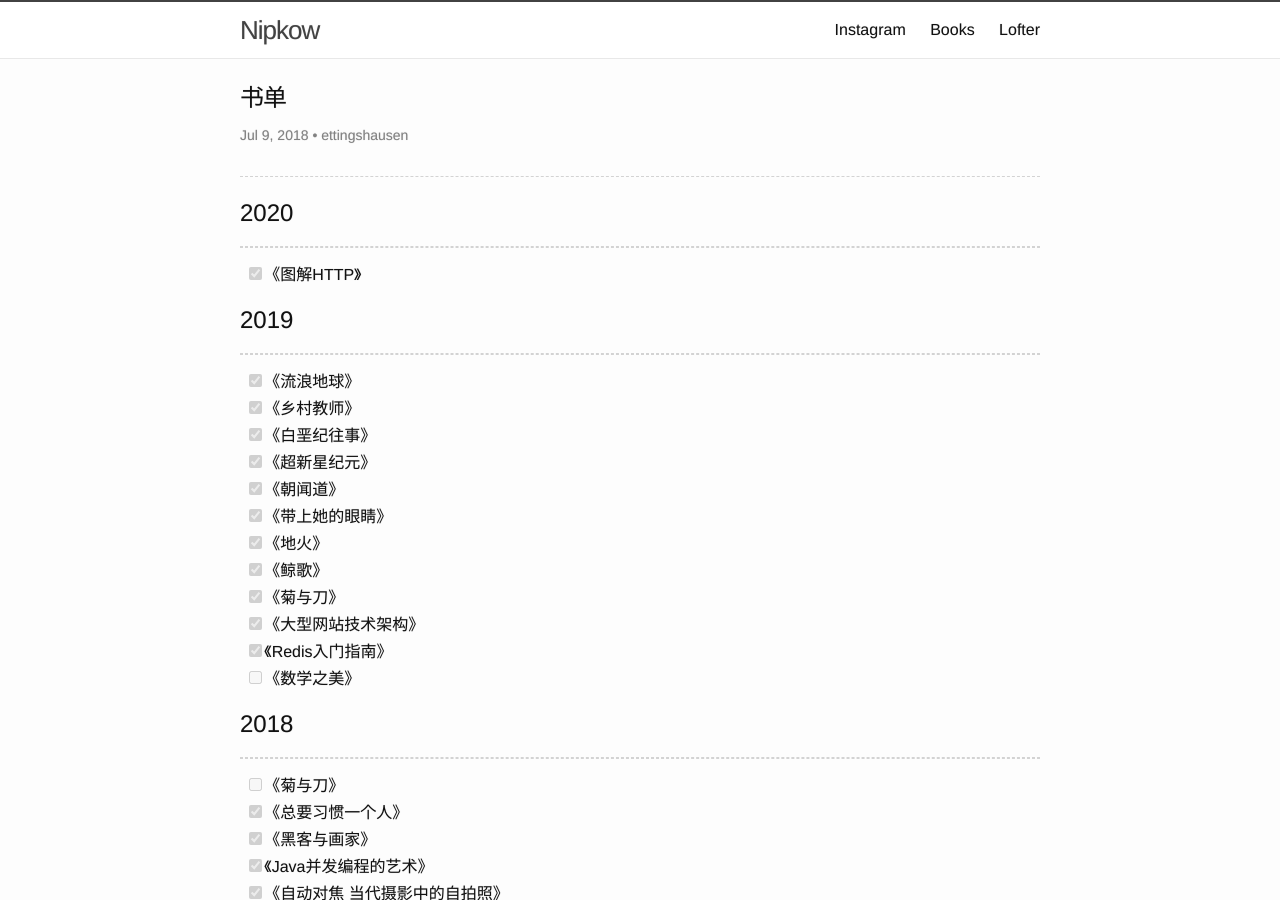
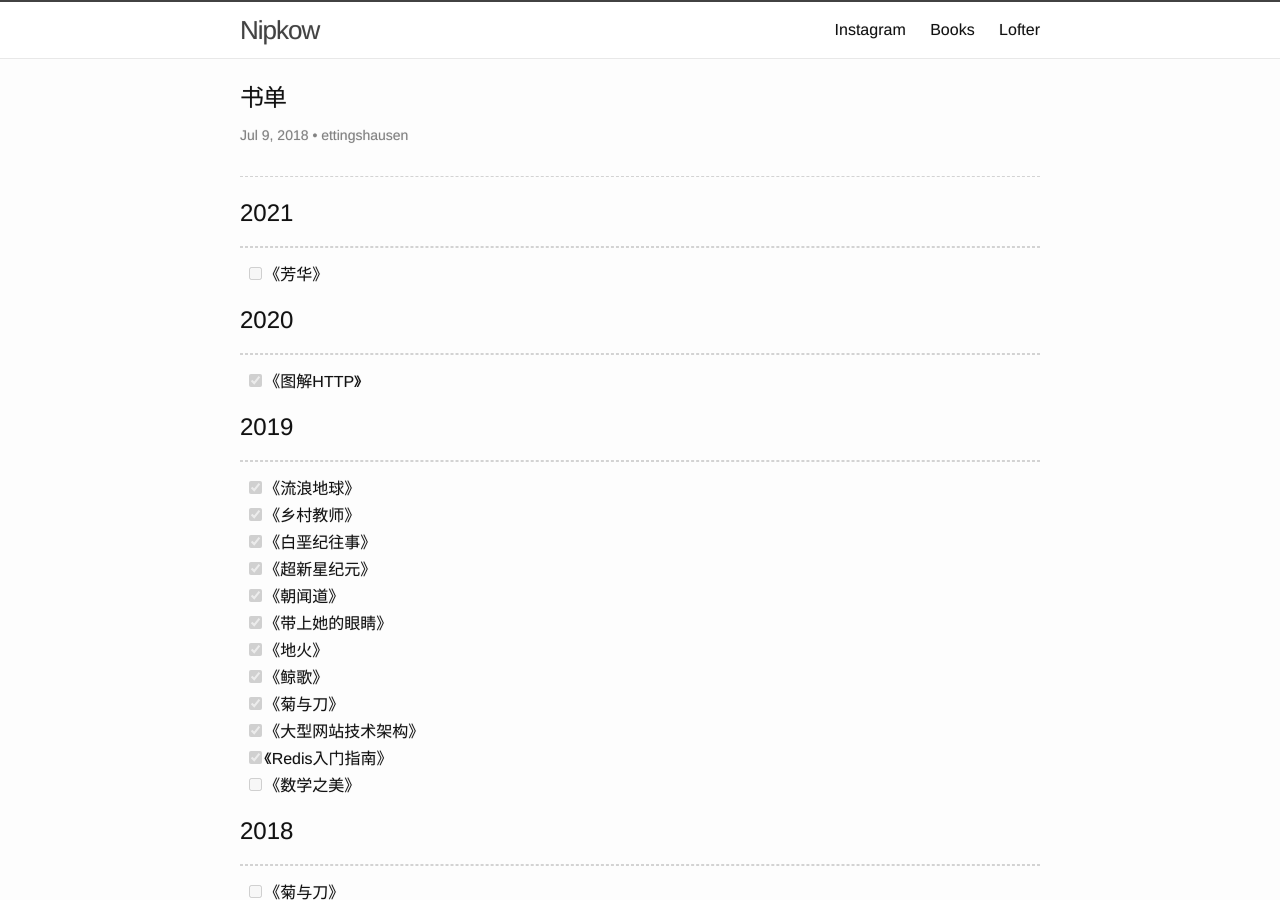
Before and after one commit to ettingshausen/ettingshausen.github.io, a Jekyll site: the page built from books/books.md, in a window 1280 px wide and 900 px high. Built offline with Jekyll 4.4.1, drawn with Linux system fonts in a browser that asks for light colours.

Commit message:
Update books.md

```diff
--- a/books/books.md
+++ b/books/books.md
@@ -5,6 +5,10 @@ permalink: /books/
 author: ettingshausen
 date:   2018-07-09 00:54:32 - [x]0800
 ---
+
+# 2021
+---
+- [ ] 《芳华》
 
 # 2020
 ---
```
